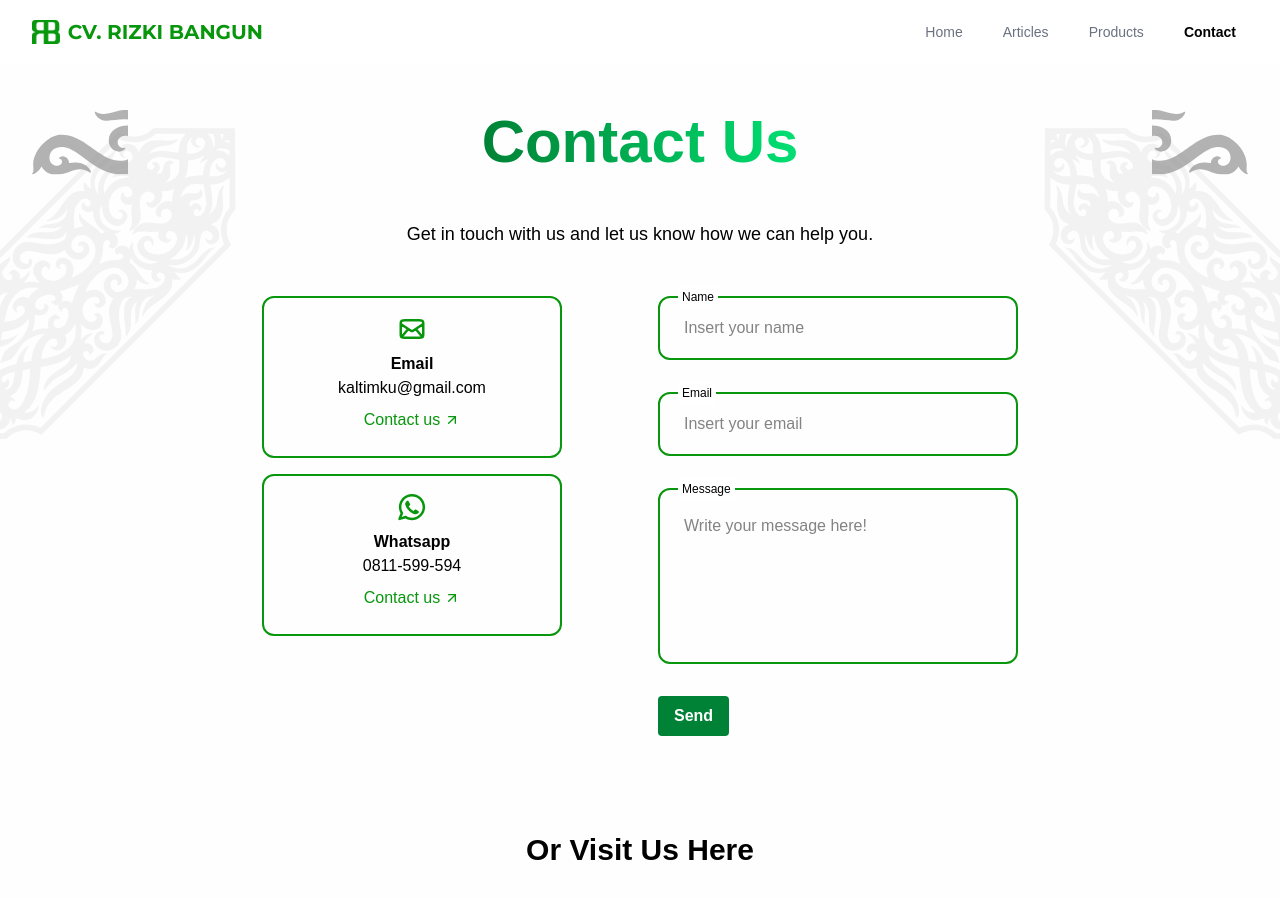
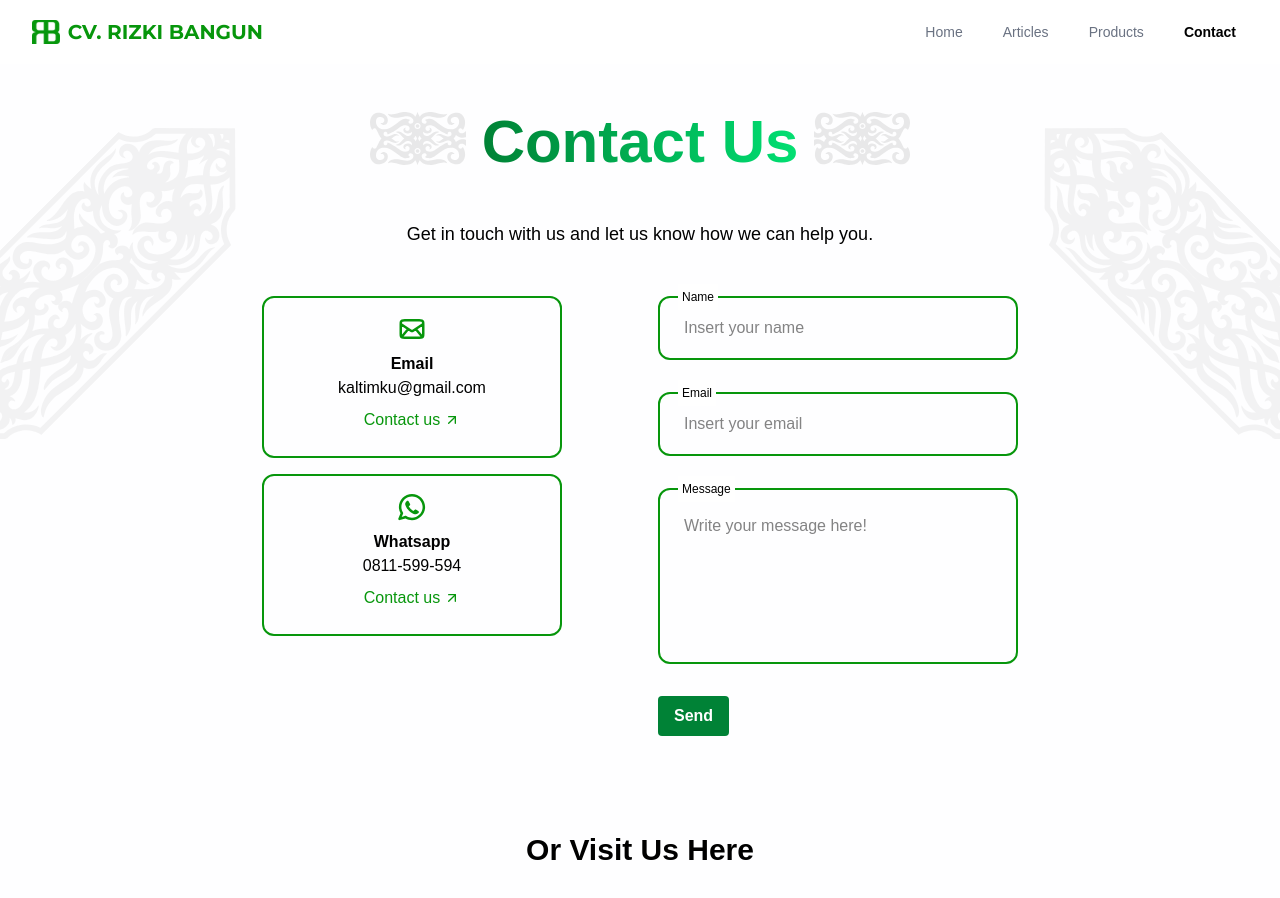
Before and after one commit to faiz832/CV-RIZKI-BANGUN, a React (Vite) app: page /contact in a window 1280 px wide. Shown: the top 898 px of the page. Built offline with nearby package versions, Linux system fonts and the light colour scheme; a web font is replaced by a local one.

Commit message:
add pattern

```diff
--- a/src/pages/Contact.jsx
+++ b/src/pages/Contact.jsx
@@ -2,8 +2,8 @@ import { useRef } from "react";
 import emailjs from "@emailjs/browser";
 import "../css/contact.css";
 import Pattern from "../assets/icons/pattern.svg";
-import PatternRight from "../assets/icons/pattern2.svg";
-import PatternLeft from "../assets/icons/pattern3.svg";
+import Pattern2 from "../assets/icons/pattern2.svg";
+import Pattern3 from "../assets/icons/pattern3.svg";
 
 export default function Contact() {
   const form = useRef();
@@ -11,7 +11,7 @@ export default function Contact() {
   const sendEmail = (e) => {
     e.preventDefault();
 
-    emailjs.sendForm("service_", "template_", form.current, "oLfZ").then(
+    emailjs.sendForm("service_qwjvuqq", "template_62ma6jg", form.current, "oLfZFvb5ZBKQSRs9p").then(
       (result) => {
         window.alert("Message Sended!");
         e.target.reset();
@@ -29,15 +29,10 @@ export default function Contact() {
         <img src={Pattern} alt="" className="absolute left-0 top-0 w-40 h-auto rotate-45 -z-1 opacity-10" />
 
         <div className="contact section max-w-7xl mx-auto px-4 sm:px-6 lg:px-8">
-          <div className="flex items-center justify-center relative my-12">
-            {/* Left Pattern */}
-            <img src={PatternLeft} alt="" className="absolute left-0 top-1/2 transform -translate-y-1/2 w-16 sm:w-20 md:w-24 opacity-70" />
-
-            {/* Contact Title */}
-            <h1 className="text-4xl sm:text-5xl md:text-6xl text-center font-extrabold text-transparent bg-clip-text bg-gradient-to-r from-green-700 to-green-400">Contact Us</h1>
-
-            {/* Right Pattern (mirrored) */}
-            <img src={PatternRight} alt="" className="absolute right-0 top-1/2 transform -translate-y-1/2 w-16 sm:w-20 md:w-24 opacity-70" />
+          <div className="relative text-6xl w-max mx-auto font-extrabold text-transparent bg-clip-text bg-gradient-to-r from-green-700 to-green-400 my-12">
+            <img src={Pattern2} alt="" className="absolute top-0 -right-28 w-24 opacity-20" />
+            Contact Us
+            <img src={Pattern3} alt="" className="absolute top-0 -left-28 w-24 opacity-20" />
           </div>
           <p className="w-full lg:w-2/4 mx-auto text-center text-lg">Get in touch with us and let us know how we can help you.</p>
 
```
Also changed, not shown: src/assets/icons/pattern2.svg, src/assets/icons/pattern3.svg.
